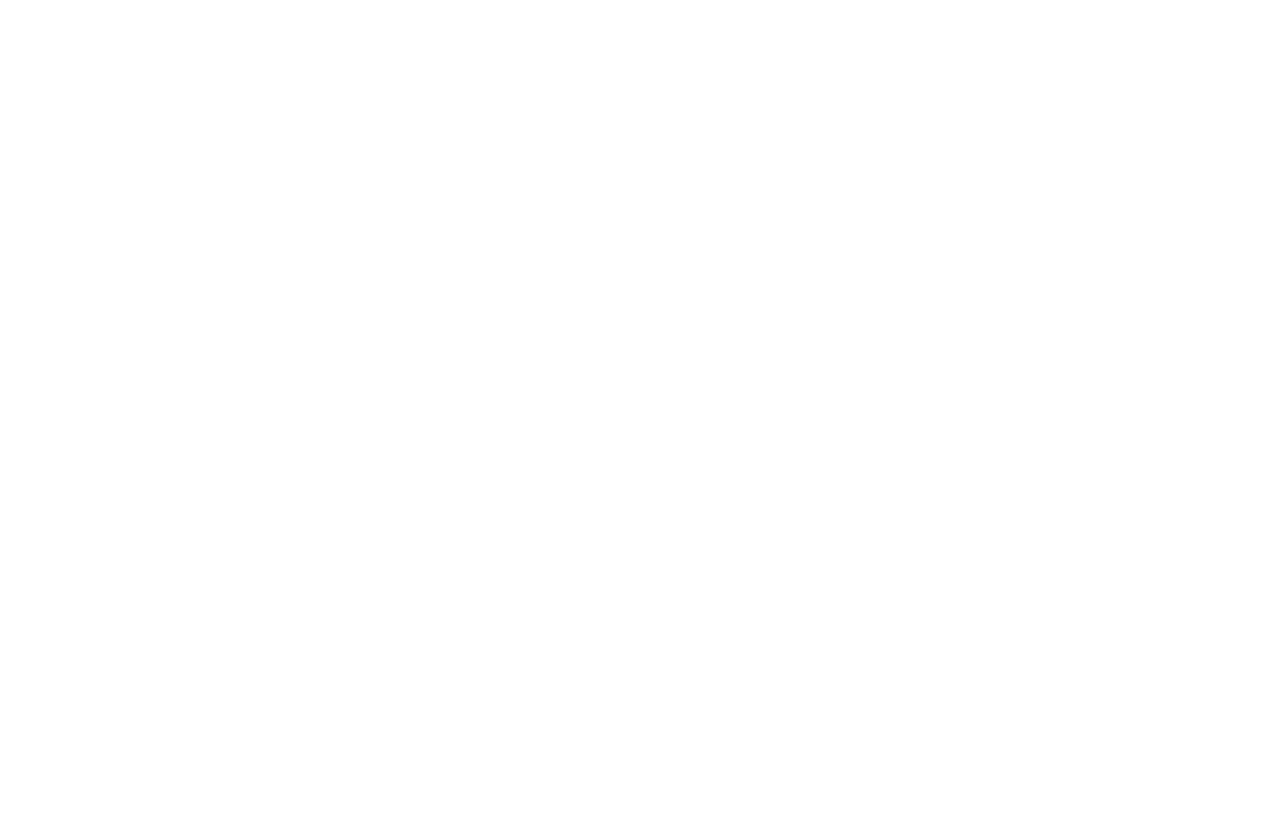
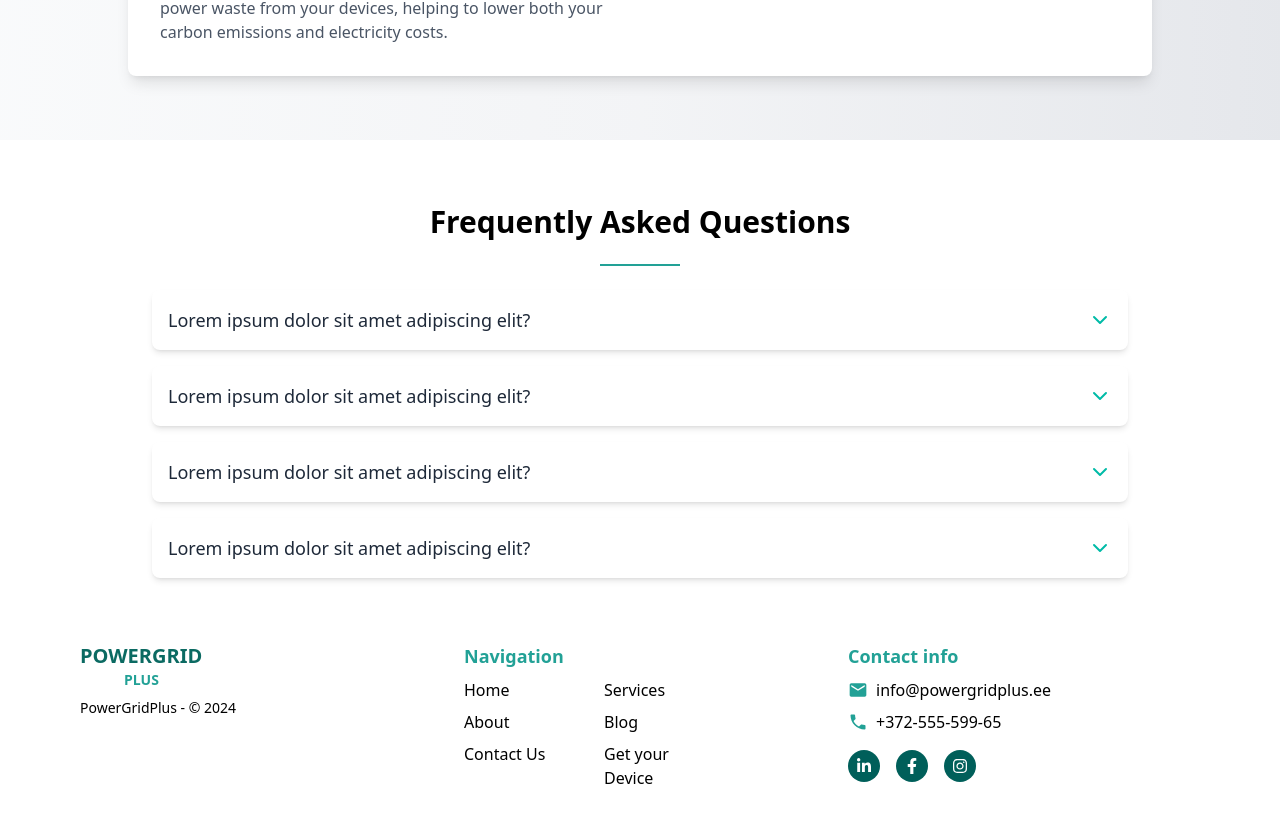
Before and after one commit to rabiuddin/PowerGridPlus_Frontend, a React (Vite) app: page / in a window 1280 px wide. Shown: the part 2878-3700 px from the top of the page. Before the commit the page ends 890 px from the top, so only its background shows below. Built offline with nearby package versions, Linux system fonts and the light colour scheme.

Commit message:
Add FAQ and HowItWorks components, integrate lucide-react, and update App structure

```diff
--- a/package.json
+++ b/package.json
@@ -13,6 +13,7 @@
     "@headlessui/react": "^2.2.0",
     "@heroicons/react": "^2.2.0",
     "@tailwindcss/vite": "^4.0.8",
+    "lucide-react": "^0.475.0",
     "react": "^19.0.0",
     "react-dom": "^19.0.0",
     "react-icons": "^5.5.0",
--- a/src/App.jsx
+++ b/src/App.jsx
@@ -2,12 +2,16 @@
 import Navbar from "./components/Navbar";
 import Footer from "./components/Footer";
 import WhyChooseUs from "./components/WhyChooseUs";
+import FAQ from "./components/FAQ";
+import HowItWorks from "./components/HowItWorks";
 
 const App = () => {
   return (
     <>
       <Navbar />
       <WhyChooseUs />
+      <HowItWorks />
+      <FAQ />
       <Footer />
     </>
   );
--- /dev/null
+++ b/src/components/FAQ.jsx
@@ -0,0 +1,71 @@
+import { useState } from "react";
+import { ChevronDown, ChevronUp } from "lucide-react";
+
+const faqs = [
+  {
+    question: "Lorem ipsum dolor sit amet adipiscing elit?",
+    answer:
+      "Lorem ipsum dolor sit amet, consectetur adipiscing elit. Duis quis consequat elit. Etiam feugiat quam eros, quis eleifend ex molestie ultricies.",
+  },
+  {
+    question: "Lorem ipsum dolor sit amet adipiscing elit?",
+    answer:
+      "Vestibulum maximus justo id velit gravida pulvinar. Proin eu augue augue. Nam eleifend porta viverra.",
+  },
+  {
+    question: "Lorem ipsum dolor sit amet adipiscing elit?",
+    answer:
+      "Integer gravida tempor convallis. Nulla id lorem odio. Lorem ipsum dolor sit amet euismod dui.",
+  },
+  {
+    question: "Lorem ipsum dolor sit amet adipiscing elit?",
+    answer:
+      "Lorem ipsum dolor sit amet, consectetur adipiscing elit. Integer gravida tempor convallis.",
+  },
+];
+
+const FAQ = () => {
+  const [openIndex, setOpenIndex] = useState(null);
+
+  const toggleFAQ = (index) => {
+    setOpenIndex(openIndex === index ? null : index);
+  };
+
+  return (
+    <div className="max-w-5xl mx-auto p-6">
+      <h2 className="text-3xl font-bold text-center mb-6 mt-10">
+        Frequently Asked Questions
+      </h2>
+      <div className="w-20 h-0.5 bg-secondary mx-auto mb-6"></div>
+      <div className="space-y-4">
+        {faqs.map((faq, index) => (
+          <div
+            key={index}
+            className="bg-white shadow-md rounded-lg overflow-hidden transition-all duration-300"
+          >
+            <button
+              className="w-full flex justify-between items-center p-4 text-lg font-medium text-gray-800 hover:bg-gray-100 transition duration-300"
+              onClick={() => toggleFAQ(index)}
+            >
+              {faq.question}
+              {openIndex === index ? (
+                <ChevronUp className="text-teal-500" />
+              ) : (
+                <ChevronDown className="text-teal-500" />
+              )}
+            </button>
+            <div
+              className={`transition-all overflow-hidden ${
+                openIndex === index ? "max-h-40 p-4" : "max-h-0 p-0"
+              }`}
+            >
+              <p className="text-gray-600">{faq.answer}</p>
+            </div>
+          </div>
+        ))}
+      </div>
+    </div>
+  );
+};
+
+export default FAQ;
--- /dev/null
+++ b/src/components/HowItWorks.jsx
@@ -0,0 +1,72 @@
+import React from "react";
+import StepCard from "./StepCard";
+
+const HowItWorks = () => {
+  const steps = [
+    {
+      step: "STEP 1",
+      title: "AI Smart Plug unit set up",
+      description:
+<>
+  Insert the AI smart plug into the power outlet to commence setup. The plugin sensor measurement specification for residential buildings accommodates a peak of 3kW load, 16Amps standard (or range between 15Amp to 20 Amp), 240Volts AC working voltage range, and 50-60 Hz configuration.
+  <br />
+  <br />
+  Power on the smart plug using the “Push Button” on the AI smart plug. Setup routines follow a few easy steps that allow customers to connect the smart plug to a Wi-Fi network. The smart plug supports connection to a 2.4GHz Wi-Fi network. Following connection, customers select the AI mode that ensures they effortlessly add new appliances (for example, television, lamp, fridge, washing machine). Launch the PowergridPlus App, and iteratively plug in appliances until “New plug detected.” Tap the “New plug” icon, followed by the “+” icon to complete setup, then go to Step 3. This AI sensor sharing step gives the smart plug the ability to automatically and intelligently identify and track different loads.
+  <br />
+  <br />
+  This compact design configuration allows clients to buy a single smart plug unit to sense all electrical loads and save costs on additional sensors while also having the benefits of real-time feedback on key loads, saving costs on smart plug technologies.
+</>,
+      image: "/path-to-image-1.png", // Replace with actual image path
+    },
+    {
+      step: "STEP 2",
+      title: "Remote access and control",
+      description:
+        <>
+        The AI Smart Plug allows running household appliances to be remotely switched off using integrated web and mobile applications.
+<br />
+<br />
+Manage all your electrical appliances from almost anywhere (whether you are at work or traveling) using the AI Smart Plugs through the PowergridPlus app.
+<br />
+<br />
+If you need to switch a device on or off while you are away, simply use the mobile or web app to control all devices connected to the Smart Plug.
+
+Minimize energy consumption by utilizing the mobile or web app to switch off your appliances when you are away from home.
+        </>,
+      image: "/path-to-image-2.png",
+    },
+    {
+      step: "STEP 3",
+      title: "Web and mobile application",
+      description:<>
+      Customers are required to download and register AI Smart plug apps every time they buy a new device. This Smart Plug includes a convenient energy and CO2 usage Dashboard and is compatible with the free accompanying web and mobile app.
+
+All information regarding your devices is transmitted to our online dashboard, where you can view reports on your energy consumption, electricity price tracking, and CO2 emissions, as well as manage the settings that control when your Smart plugs are turned on and off.
+<br />
+<br />
+The PowergridPlus app Dashboard incorporates advanced user interfaces such as demand-side recommendation services, conversational chatbot technology, and extended reality for providing real-time reports and insights into electricity consumption and CO2 emissions. These advanced user interfaces help improve user experience and engagement with the sensing-as-a-service (S2aaS) platform. This approach allows you to gain visibility into your energy consumption and easily identify the areas in your home that are causing energy waste or contributing to the biggest power bill every month.
+<br />
+<br />
+Our Smart Plug utilizes AI to automatically detect and generate recommendations that help eliminate minor power waste from your devices, helping to lower both your carbon emissions and electricity costs.
+      </>,
+      image: "/path-to-image-3.png",
+    },
+  ];
+
+  return (
+    <div className="py-16 bg-gradient-to-r from-gray-50 via-gray-100 to-gray-200">
+      <div className="max-w-6xl mx-auto text-center">
+        <h2 className="text-4xl font-bold text-gray-900 mb-6">How it works?</h2>
+        <div className="w-16 h-1 bg-teal-500 mx-auto mb-12"></div>
+      </div>
+
+      <div className="space-y-12 px-4 md:px-0 w-[80%] mx-auto">
+        {steps.map((step, index) => (
+          <StepCard key={index} {...step} isReversed={index % 2 !== 0} />
+        ))}
+      </div>
+    </div>
+  );
+};
+
+export default HowItWorks;
--- /dev/null
+++ b/src/components/StepCard.jsx
@@ -0,0 +1,25 @@
+import React from "react";
+
+const StepCard = ({ step, title, description, image, isReversed }) => {
+  return (
+    <div
+      className={`flex flex-col md:flex-row items-center ${
+        isReversed ? "md:flex-row-reverse" : ""
+      } bg-white shadow-lg rounded-lg overflow-hidden transition-transform transform hover:scale-103 mx-4 md:mx-0`}
+    >
+      {/* Text Content */}
+      <div className="md:w-1/2 p-8">
+        <h3 className="text-teal-500 text-md font-semibold">{step}</h3>
+        <h2 className="text-2xl font-bold text-gray-800 mt-2">{title}</h2>
+        <p className="text-gray-600 mt-4">{description}</p>
+      </div>
+
+      {/* Image Section */}
+      <div className="md:w-1/2">
+        <img src={image} alt={title} className="w-full h-auto object-cover" />
+      </div>
+    </div>
+  );
+};
+
+export default StepCard;
```
Also changed, not shown: 2 other files (tests, documents, lock files or other folders).
